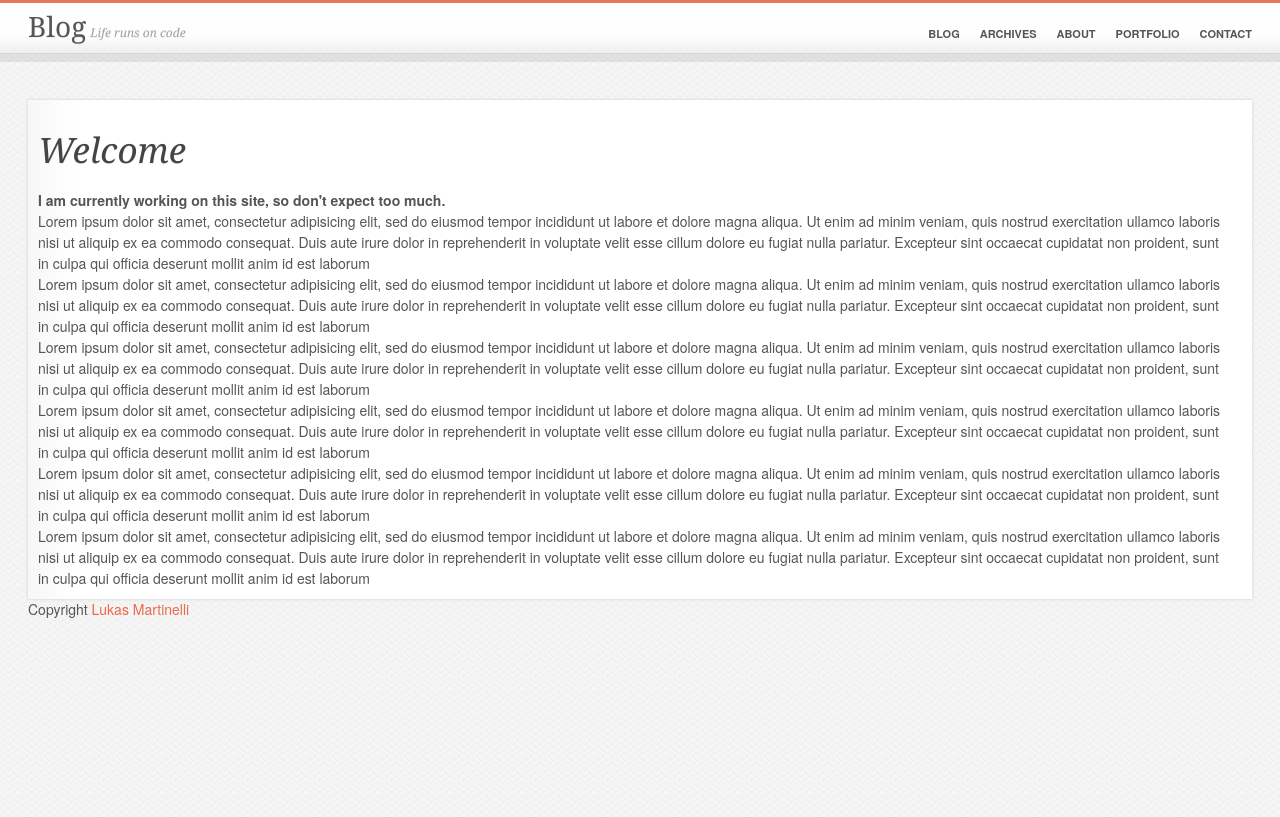
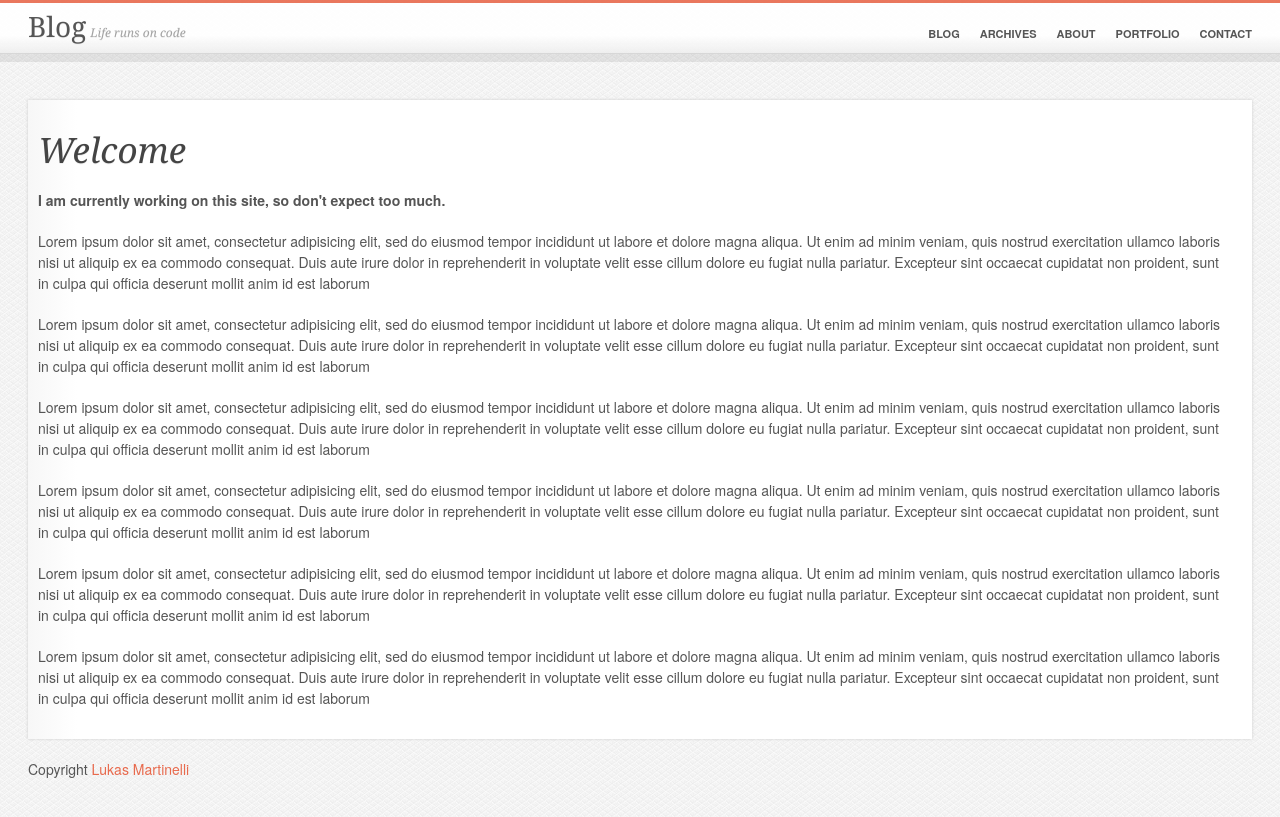
Before and after one commit to lukasmartinelli/lukasmartinelli.github.io, a Jekyll site: the page built from index.html, in a window 1280 px wide. Shown: the top 817 px of the page. Built offline with Jekyll 4.4.1, drawn with Linux system fonts in a browser that asks for light colours; Markdown is read by kramdown in place of the engine named in the settings.

Commit message:
Little changes to footer.

```diff
--- a/_layouts/default.html
+++ b/_layouts/default.html
@@ -38,7 +38,7 @@
           </section>
           <aside></aside>
         </div>
-        <footer class="container">
+        <footer id="bottom" class="container">
           <p>Copyright <a href="lukasmartinelli.ch">Lukas Martinelli</a></p>
         </footer>
     </body>
--- a/css/main.css
+++ b/css/main.css
@@ -40,10 +40,16 @@ a:hover {
 	text-decoration: underline;
 }
 
+p {
+	margin: 0 0 20px 0;
+}
+
 /*****************************************************************************/
 /* LAYOUT
 /*****************************************************************************/
 
+/*	Because we want the top always to be permament and the content flow under the top,
+	we make it fixed, set it on top with z-index and set the opacity for a stylish effect */
 #top {
 	position: fixed;
 	top: 0px;
@@ -61,6 +67,7 @@ a:hover {
 		overflow: hidden;
 	}
 
+/* The navigation is normally longer on small devices, so the padding has to be increased so it does not collide */
 #main {
 	padding-top: 160px;
 }
@@ -71,8 +78,8 @@ a:hover {
 	}
 }
 
-footer {
-	padding: 30px 0;
+#bottom {
+	padding-top: 20px;
 }
 
 /*****************************************************************************/
@@ -81,6 +88,7 @@ footer {
 
 /*Container*/
 
+/* By default the container should always try to fill out everything */
 .container {
 	position: relative;
 	margin: 0 auto;
```
